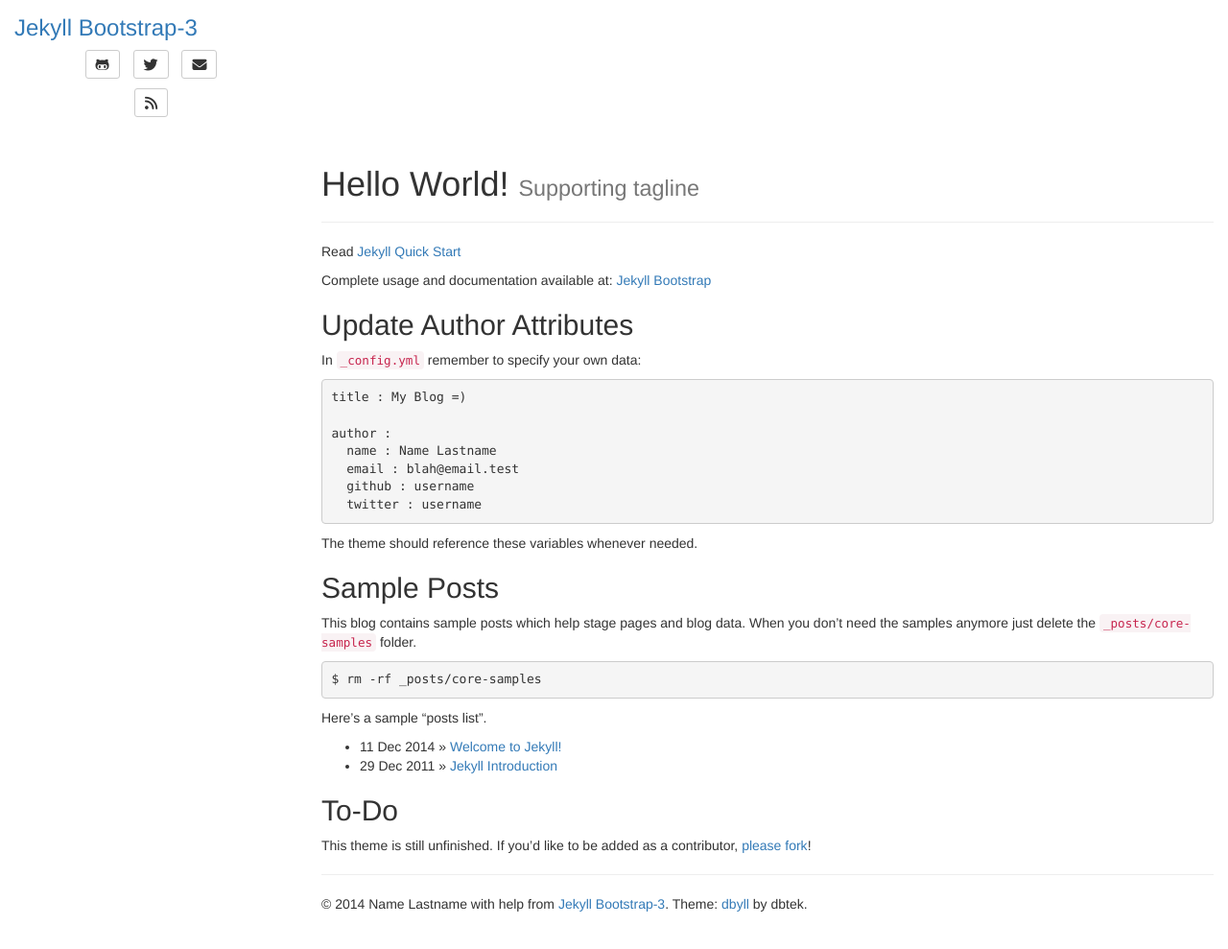
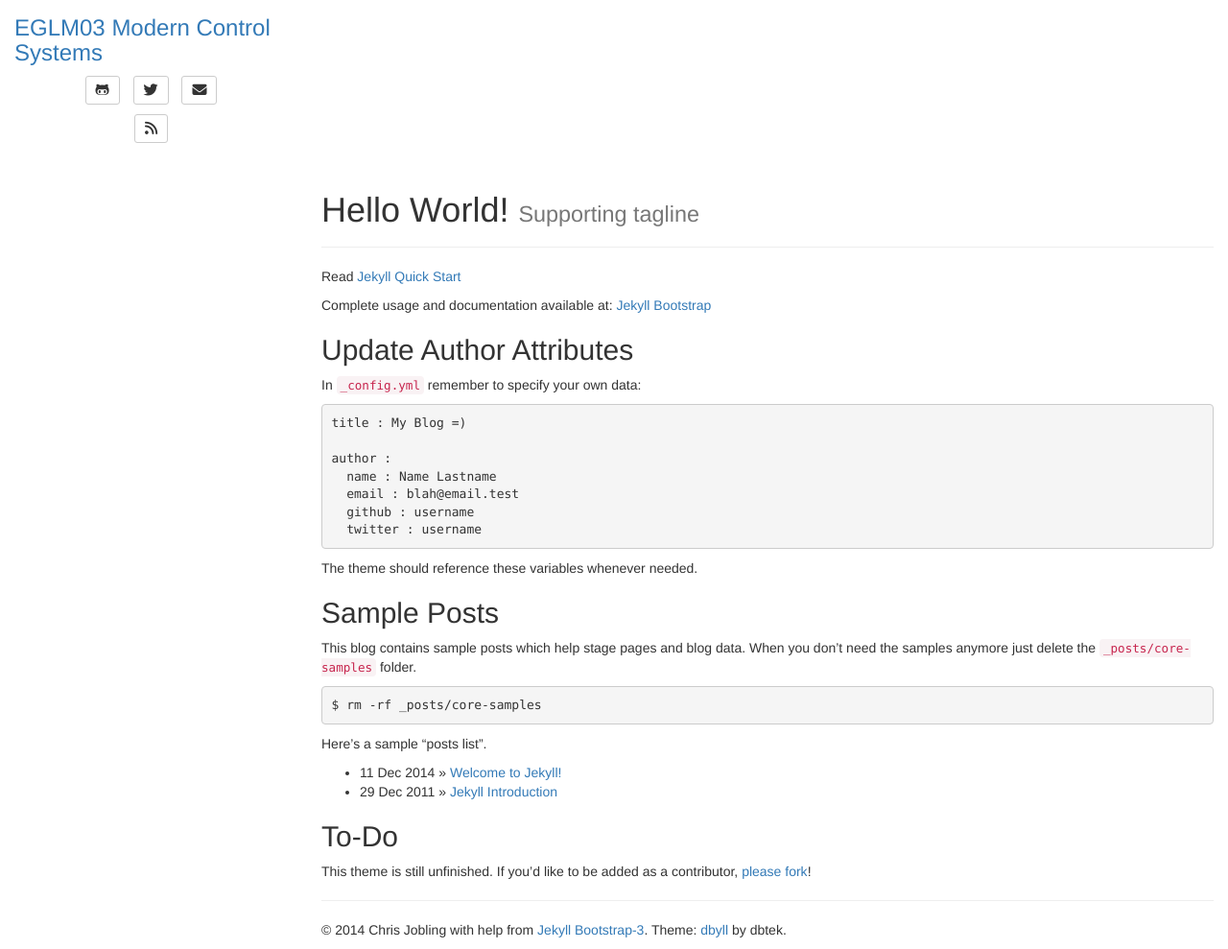
Before and after one commit to cpjobling/EGLM03, a Jekyll site: the page built from index.md, in a window 1280 px wide, cut to the strip 154-1143 px from the top of the page. Shown: the whole strip at 96% size. Built offline with Jekyll 4.4.1, drawn with Linux system fonts in a browser that asks for light colours; nearby versions of some CDN libraries; library files that are not in the unit come from our copies; before the commit the page ends 1116 px from its top, so only the background shows below that.

Commit message:
Configured site for EGLM03

```diff
--- a/Gemfile
+++ b/Gemfile
@@ -2,3 +2,4 @@ source 'https://rubygems.org'
 
 gem 'octopress', '~> 3.0.0.rc'
 gem 'jekyll', '~> 2.5.2'
+gem "rake"
--- a/_config.yml
+++ b/_config.yml
@@ -2,7 +2,7 @@
 # For more see: http://jekyllrb.com/docs/permalinks/
 permalink: /:categories/:year/:month/:day/:title
 
-exclude: [".rvmrc", ".rbenv-version", "README.md", "Rakefile", "changelog.md"]
+exclude: [".rvmrc", ".rbenv-version", "README.md", "Rakefile", "changelog.md", "Gemfile", "Gemfile.lock"]
 highlighter: pygments
 
 # https://help.github.com/articles/migrating-your-pages-site-from-maruku
@@ -11,13 +11,14 @@ markdown: kramdown
 # Themes are encouraged to use these universal variables
 # so be sure to set them if your theme uses them.
 #
-title : Jekyll Bootstrap-3
-tagline: Site Tagline
+title : EGLM03 Modern Control Systems
+tagline: Taught bt Dr Chris P. Jobling
 author :
-  name : Name Lastname
-  email : blah@email.test
-  github : username
-  twitter : username
+  name : Chris Jobling
+  email : c.p.jobling@swansea.ac.uk
+  email_md5 : 79b02b7ce879385b62a5e8e6745b16d1
+  github : cpjobling
+  twitter : cpjobling
   feedburner : feedname
 
 # The production_url is only used when full-domain names are needed
@@ -28,7 +29,7 @@ author :
 # Else if you are pushing to username.github.io, replace with your username.
 # Finally if you are pushing to a GitHub project page, include the project name at the end.
 #
-production_url : http://username.github.io
+production_url : http://cpjobling.github.io/EGLM03
 
 # All Jekyll-Bootstrap specific configurations are namespaced into this hash
 #
```
Also changed, not shown: Gemfile.lock.
